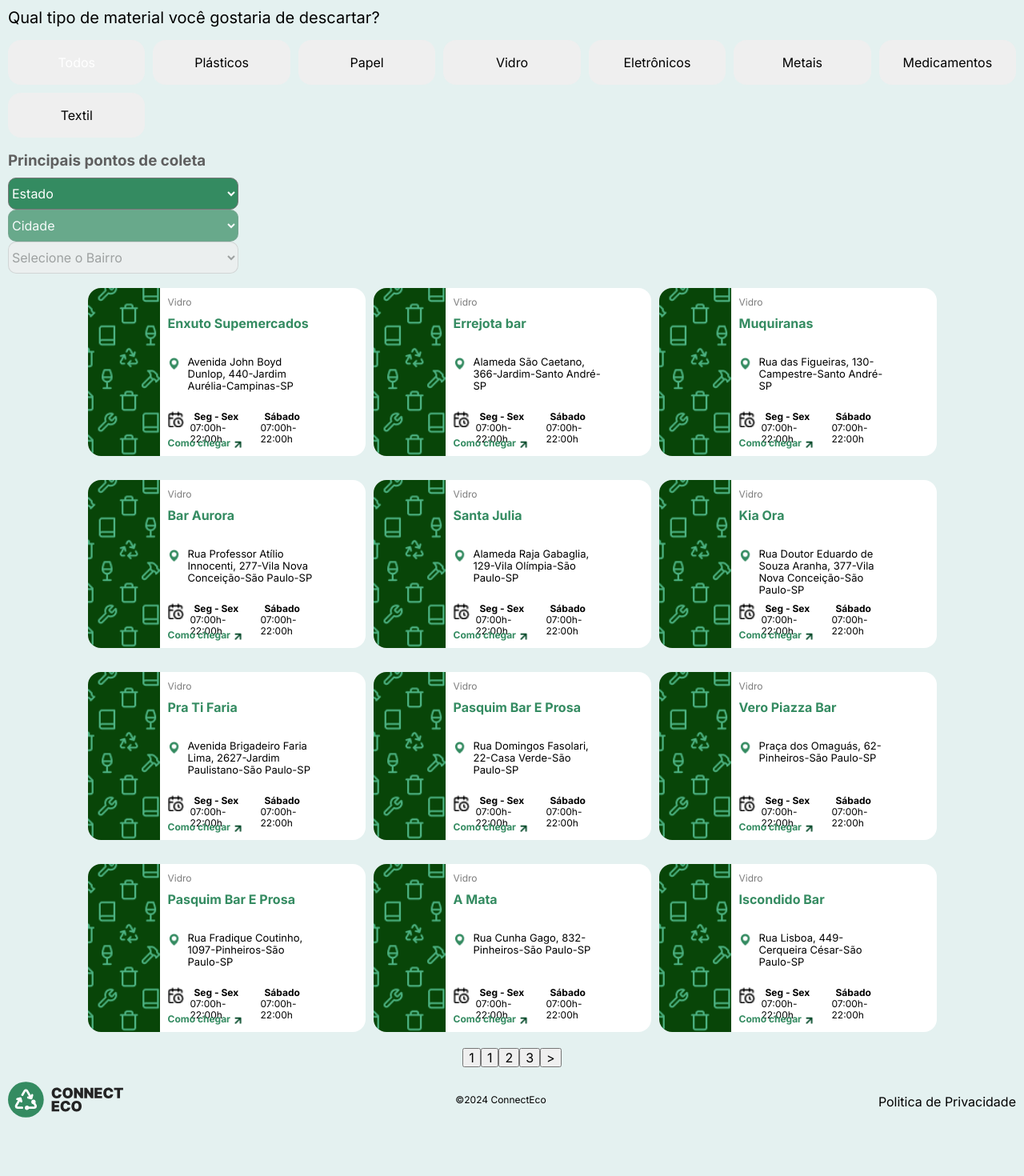
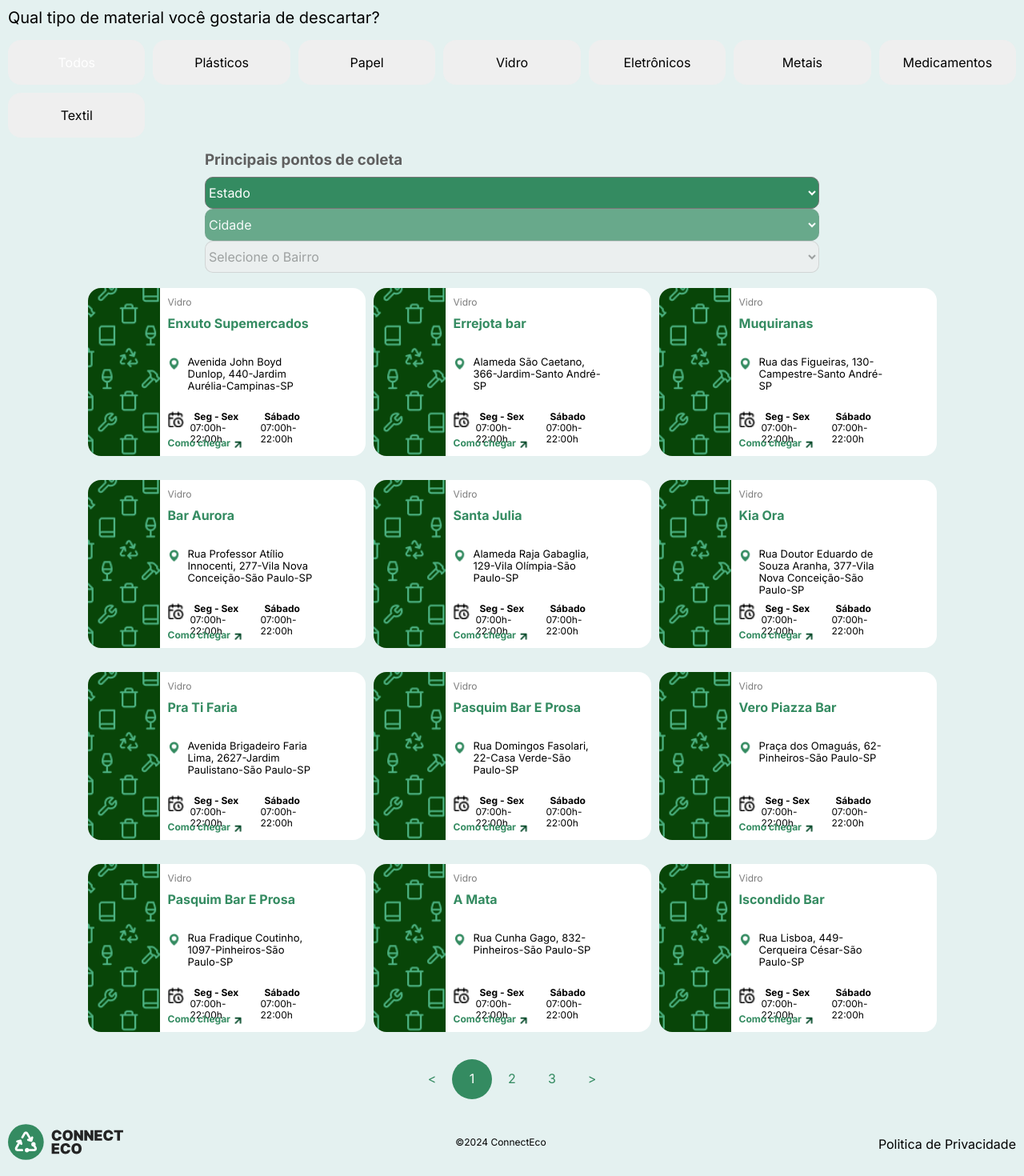
Before and after one commit to Connect-Eco/connecteco, a Next.js app: page / in a window 1280 px wide. Shown: the part 493-1963 px from the top of the page at 80% size. Before the commit the page ends 1910 px from the top, so only its background shows below. Built offline with nearby package versions, Linux system fonts and the light colour scheme.

Commit message:
config css cardsList search componen

```diff
--- a/src/components/ButtonMaterials/buttonsMaterials.css
+++ b/src/components/ButtonMaterials/buttonsMaterials.css
@@ -3,7 +3,7 @@
   display: flex;
   flex-direction: column;
   margin: 18px 0;
-  padding: 0 10px 0 10px;
+  padding: 0 10px;
 }
 
 .materials__title {
--- a/src/components/cards/CardsList.jsx
+++ b/src/components/cards/CardsList.jsx
@@ -25,10 +25,26 @@
 };
 
 // Hook personalizado para lidar com a lógica de filtro
-const useFilteredEcoPontos = (selectedEstado, selectedCidade, selectedBairro) => {
+const useFilteredEcoPontos = (
+  selectedEstado,
+  selectedCidade,
+  selectedBairro
+) => {
   const estados = [...new Set(ecoPontos.map((ponto) => ponto.estado))].sort();
-  const cidades = [...new Set(ecoPontos.filter((ponto) => ponto.estado === selectedEstado).map((ponto) => ponto.cidade))].sort();
-  const bairros = [...new Set(ecoPontos.filter((ponto) => ponto.cidade === selectedCidade).map((ponto) => ponto.bairro))].sort();
+  const cidades = [
+    ...new Set(
+      ecoPontos
+        .filter((ponto) => ponto.estado === selectedEstado)
+        .map((ponto) => ponto.cidade)
+    ),
+  ].sort();
+  const bairros = [
+    ...new Set(
+      ecoPontos
+        .filter((ponto) => ponto.cidade === selectedCidade)
+        .map((ponto) => ponto.bairro)
+    ),
+  ].sort();
 
   const filteredEcoPontos = ecoPontos.filter(
     (ponto) =>
@@ -45,7 +61,10 @@
 const usePagination = (filteredEcoPontos, currentPage, itemsPerPage) => {
   const indexOfLastItem = currentPage * itemsPerPage;
   const indexOfFirstItem = indexOfLastItem - itemsPerPage;
-  const currentItems = filteredEcoPontos.slice(indexOfFirstItem, indexOfLastItem);
+  const currentItems = filteredEcoPontos.slice(
+    indexOfFirstItem,
+    indexOfLastItem
+  );
 
   const totalPages = Math.ceil(filteredEcoPontos.length / itemsPerPage);
 
@@ -69,8 +88,16 @@
     }
   }, [windowWidth]);
 
-  const { estados, cidades, bairros, filteredEcoPontos } = useFilteredEcoPontos(selectedEstado, selectedCidade, selectedBairro);
-  const { currentItems, totalPages } = usePagination(filteredEcoPontos, currentPage, itemsPerPage);
+  const { estados, cidades, bairros, filteredEcoPontos } = useFilteredEcoPontos(
+    selectedEstado,
+    selectedCidade,
+    selectedBairro
+  );
+  const { currentItems, totalPages } = usePagination(
+    filteredEcoPontos,
+    currentPage,
+    itemsPerPage
+  );
 
   const handleClick = (pageNumber) => {
     setCurrentPage(pageNumber);
@@ -152,15 +179,11 @@
                 <div className="card__icon_schedules" />
                 <div className="card__container_schedules">
                   <p className="card__office-date">Seg - Sex</p>
-                  <p className="card__office-hour">
-                    {ponto.horario_seg_sex}
-                  </p>
+                  <p className="card__office-hour">{ponto.horario_seg_sex}</p>
                 </div>
                 <div className="card__container_schedules">
                   <p className="card__office-date">Sábado</p>
-                  <p className="card__office-hour">
-                    {ponto.horario_sab}
-                  </p>
+                  <p className="card__office-hour">{ponto.horario_sab}</p>
                 </div>
               </div>
               <div className="card__link_map">
@@ -174,43 +197,37 @@
         ))}
       </ul>
       <div className="cards__pagination">
-        {windowWidth >= 768 && (
-          <>
-            {currentPage > 1 && (
         <button
           className="cards__pagination_button"
           onClick={() => handleClick(currentPage - 1)}
+          disabled={currentPage === 1}
         >
           &lt;
         </button>
-            )}
-            {Array.from({ length: Math.min(4, totalPages) }, (_, index) => {
-              const pageNumber = Math.max(1, currentPage - 1 + index);
+        {Array.from({ length: Math.min(3, totalPages) }, (_, index) => {
+          const pageNumber = currentPage - 1 + index + 1;
+          if (pageNumber > totalPages) return null;
           return (
             <button
-                  key={index}
-                  className={`cards__pagination_button ${currentPage === pageNumber ? "cards__pagination_button--active" : ""}`}
+              key={pageNumber}
+              className={`cards__pagination_button ${
+                currentPage === pageNumber
+                  ? "cards__pagination_button--active"
+                  : ""
+              }`}
               onClick={() => handleClick(pageNumber)}
             >
               {pageNumber}
             </button>
           );
         })}
-            {currentPage < totalPages && (
         <button
           className="cards__pagination_button"
           onClick={() => handleClick(currentPage + 1)}
+          disabled={currentPage === totalPages}
         >
           &gt;
         </button>
-            )}
-          </>
-        )}
-      </div>
-      <div className="cards__load-more">
-        {windowWidth < 768 && currentItems.length === itemsPerPage && currentPage < totalPages && (
-          <button className="cards__load-more_button" onClick={() => handleClick(currentPage + 1)}>Carregar Mais</button>
-        )}
       </div>
     </div>
   );
--- a/src/components/cards/cardsList.css
+++ b/src/components/cards/cardsList.css
@@ -12,19 +12,20 @@
   height: 150px;
   display: flex;
   flex-direction: column;
+  align-items: center;
   margin-bottom: 20px;
 }
 
-
 .cards__title_search {
-  width: 258px;
-  height: 24px;
-  color: #5F5F5F;
+  max-width: 768px;
+  width: 100%;
+  color: #5f5f5f;
   margin-bottom: 10px;
-
 }
 
 .cards__container_select {
+  max-width: 768px;
+  width: 100%;
   display: flex;
   flex-direction: column;
 }
@@ -38,27 +39,25 @@
 }
 
 .cards__select {
-width: 288px;
+  max-width: 768px;
+  width: 100%;
   height: 40px;
   background-color: #348b61;
   border-radius: 10px;
   color: #ffffff;
-
 }
 
 .cards__select_state {
-
 }
 
 .cards__select_city {
-
 }
 .cards__select_neighborhoods {
-  width: 288px;
+  max-width: 768px;
+  width: 100%;
   height: 40px;
   border-radius: 10px;
 }
-
 
 .cards__container_list {
   max-width: 320px;
@@ -209,6 +208,35 @@
   height: 12px;
 }
 
+.cards__pagination {
+  max-width: 768px;
+  width: 100%;
+  height: 77px;
+  display: flex;
+  align-items: center;
+  justify-content: center;
+}
+
+.cards__pagination_button {
+  color: #348b61;
+  border-radius: 50%;
+  border: none;
+  background-color: #00000000;
+  width: 30px;
+  height: 30px;
+  cursor: pointer;
+
+}
+
+.cards__pagination_button--active {
+background-color: #348B61;
+color: #ffffff;
+}
+
+.cards__pagination_button:hover {
+  color: #084508;
+}
+
 @media screen and (min-width: 530px) {
   .cards {
     max-width: 1440px;
@@ -219,6 +247,7 @@
 
   .cards__container_search {
     width: 100%;
+    justify-content: center;
   }
 
   .cards__container_list {
@@ -239,26 +268,17 @@
 
   .card__schedules {
     min-width: 200px;
-    gap:8px
+    gap: 8px;
   }
 }
 
+@media screen and (min-width: 768px) {
 .cards__pagination {
-display: flex;
+    max-width: 1044px;
 }
 
 .cards__pagination_button {
-
+  width: 50px;
+  height: 50px;
 }
-
-.cards__pagination_button--active {
-
 }
-
-.cards__load-more {
-
-}
-
-.cards__load-more_button {
-
-}
```
Lines whose indentation alone changed are shown as unchanged.
